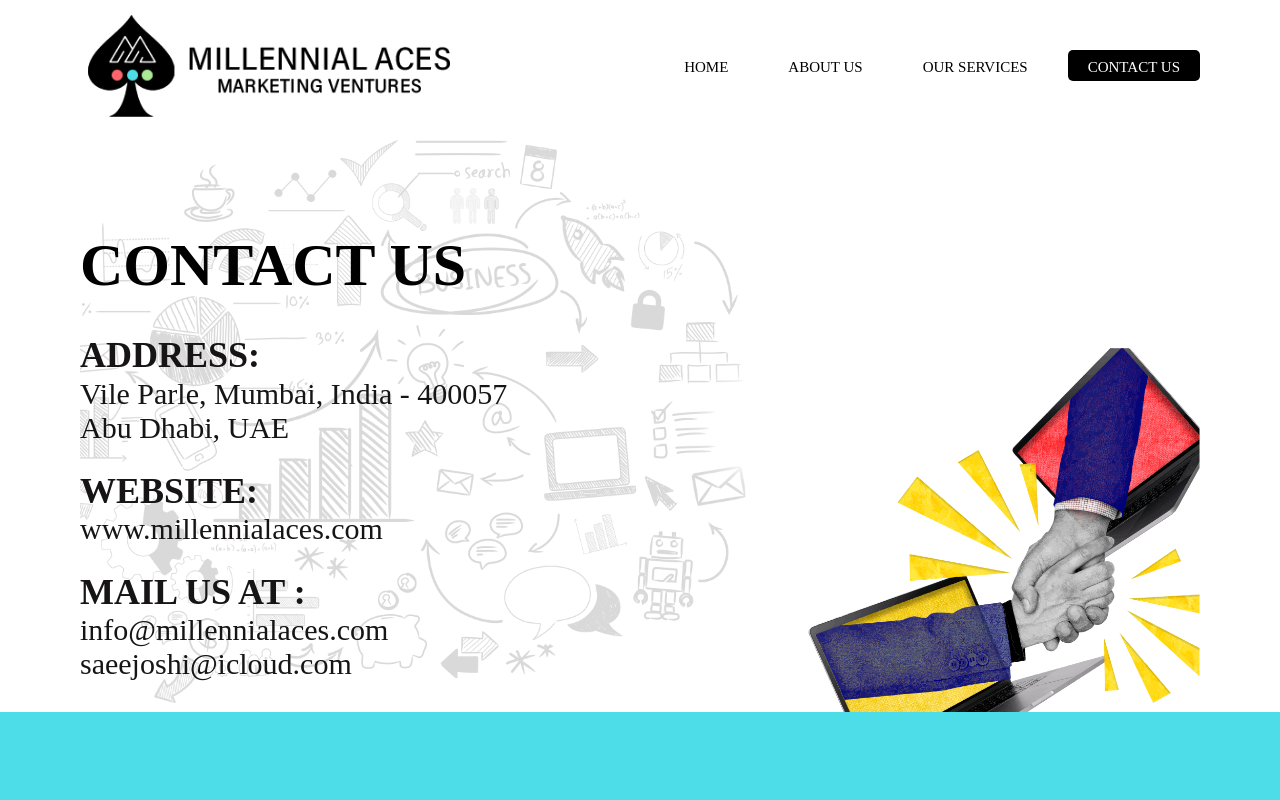
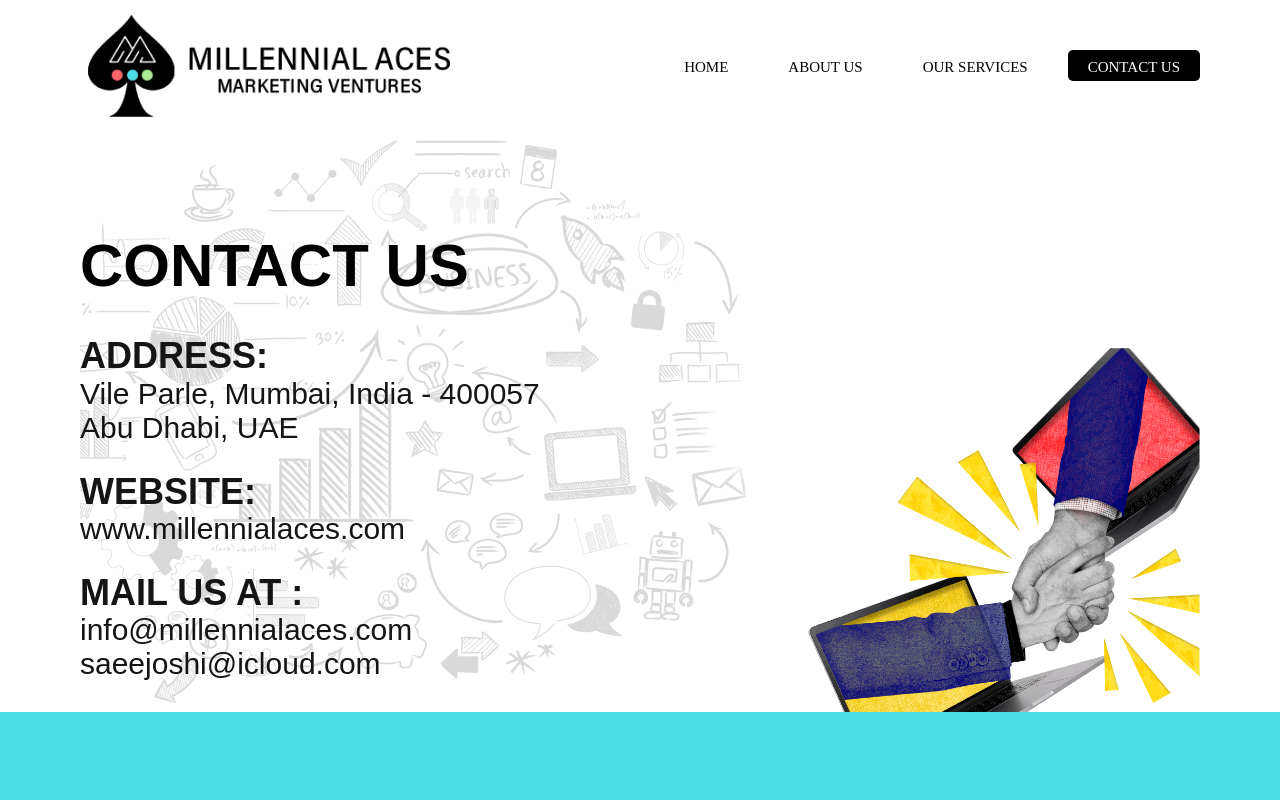
Before and after one commit to iamjamielobo/saee, a Next.js app: page /contact-us in a window 1280 px wide. Shown: the top 800 px of the page. Built offline with nearby package versions, Linux system fonts and the light colour scheme.

Commit message:
font  fixes

```diff
--- a/styles/About.module.scss
+++ b/styles/About.module.scss
@@ -1,7 +1,7 @@
 @import "./global.module.scss";
 
 .container {
-    font-family: "Acumin Pro";
+    font-family: $ff;
     .about-grid {
         display: grid;
         grid-template-columns: 43% 57%;
@@ -14,7 +14,7 @@
             margin-top: 180px;
             .title {
                 font-size: 84px;
-                font-family: 'Acumin Pro';
+                font-family: $ff;
                 font-weight: bold;
                 text-transform: uppercase;
             }
--- a/styles/Contact.module.scss
+++ b/styles/Contact.module.scss
@@ -1,7 +1,7 @@
 @import "./global.module.scss";
 
 .contact-container {
-    font-family: "Acumin Pro";
+    font-family: $ff;
     .contact-header-grid {
         display: grid;
         grid-template-columns: 60% 35%;
@@ -31,7 +31,7 @@
         }
         .contact-header-title {
             font-size: 60px;
-            font-family: 'Acumin Pro';
+            font-family: $ff;
             font-weight: bold;
             margin-bottom: 35px;
             text-transform: uppercase;
@@ -39,7 +39,7 @@
         }
         .contact-header-sub-title {
             font-size: 36px;
-            font-family: 'Acumin Pro';
+            font-family: $ff;
             font-weight: bold;
             color: #161414;
             text-transform: uppercase;
--- a/styles/Home.module.scss
+++ b/styles/Home.module.scss
@@ -3,7 +3,7 @@
 body {
     .container {
         overflow: hidden;
-        font-family: 'Acumin Pro';
+        font-family: $ff;
         background-color: $bgColor;
         .hero-container {
             .hero-grid {
@@ -28,7 +28,7 @@
                     }
                     .hero-icon-text {
                         p:first-child {
-                            font-family: 'Acumin Pro';
+                            font-family: $ff;
                             font-weight: bold;
                             font-size: 53px;
                             margin: 0 0 10px;
--- a/styles/Services.module.scss
+++ b/styles/Services.module.scss
@@ -1,7 +1,7 @@
 @import "./global.module.scss";
 
 .services-container {
-    font-family: "Acumin Pro";
+    font-family: $ff;
     .services-title-container {
         margin: -200px 0;
         @media screen and (max-width: 1440px) {
@@ -23,7 +23,7 @@
             color: #2E2E2E;
             .title {
                 font-size: 84px;
-                font-family: 'Acumin Pro';
+                font-family: $ff;
                 font-weight: bold;
                 text-transform: uppercase;
             }
--- a/styles/global.module.scss
+++ b/styles/global.module.scss
@@ -3,6 +3,7 @@
 $bgColor: #4DDDE8;
 $white: #FFF;
 $black: #000;
+$ff: 'Arial';
 
 .z1 {
     z-index: 1;
```
